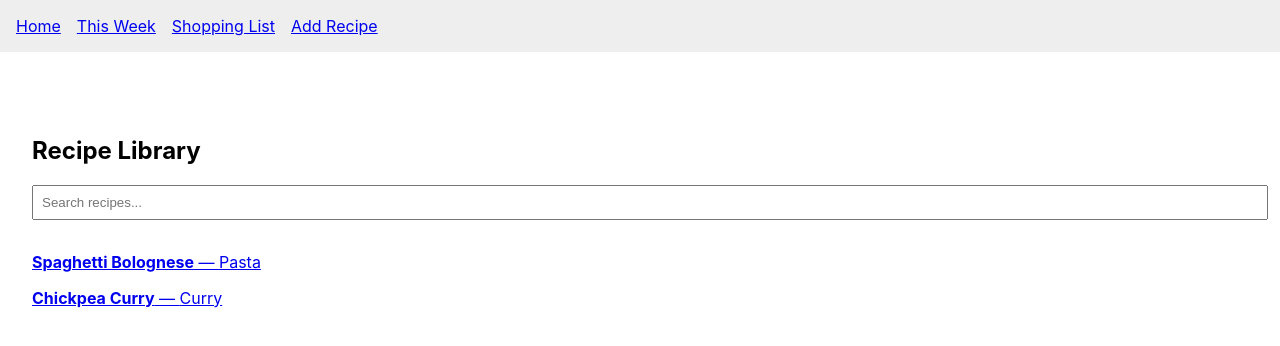
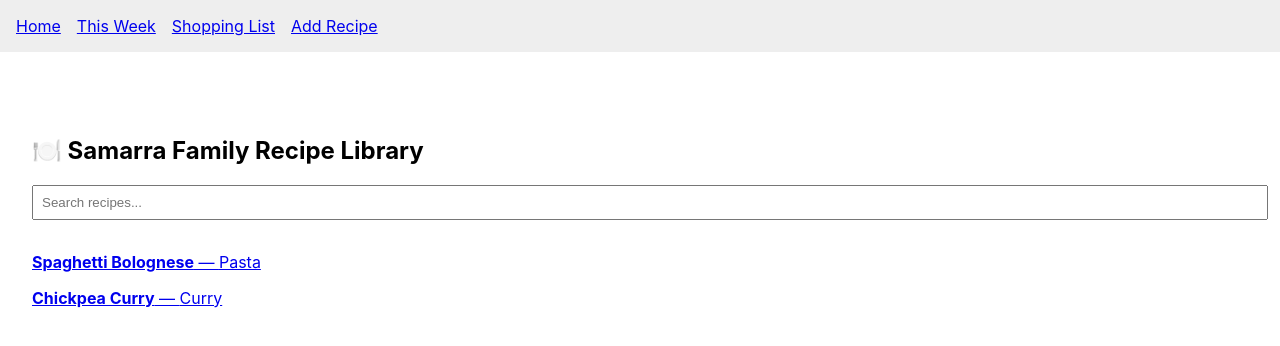
Before and after one commit to adriansamarra/family-recipe-app, a React (Create React App) app in the folder family-recipe-site/: page / in a window 1280 px wide. Shown: the top 346 px of the page. Built offline with nearby package versions, Linux system fonts and the light colour scheme.

Commit message:
Test Vercel auto-deploy

```diff
--- a/family-recipe-site/src/pages/Home.jsx
+++ b/family-recipe-site/src/pages/Home.jsx
@@ -16,7 +16,7 @@ export function Home() {
 
   return (
     <div style={{ padding: "2rem" }}>
-      <h2>Recipe Library</h2>
+      <h2>🍽️ Samarra Family Recipe Library</h2>
       <input
         type="text"
         placeholder="Search recipes..."
```
Also changed, not shown: 1 other file (tests, documents, lock files or other folders).
